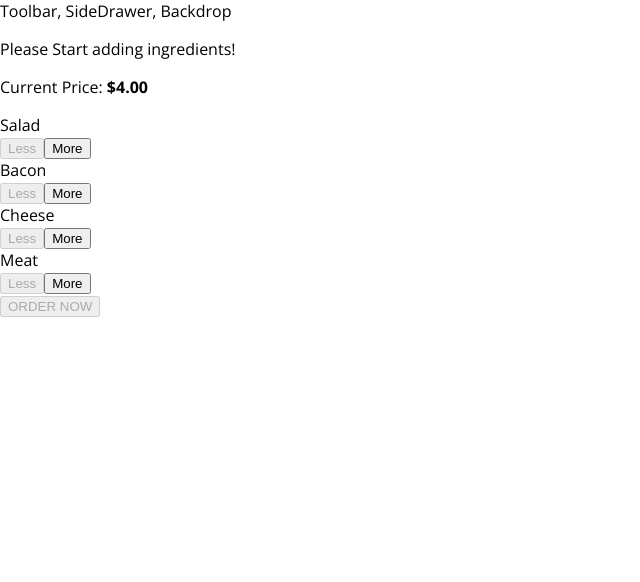
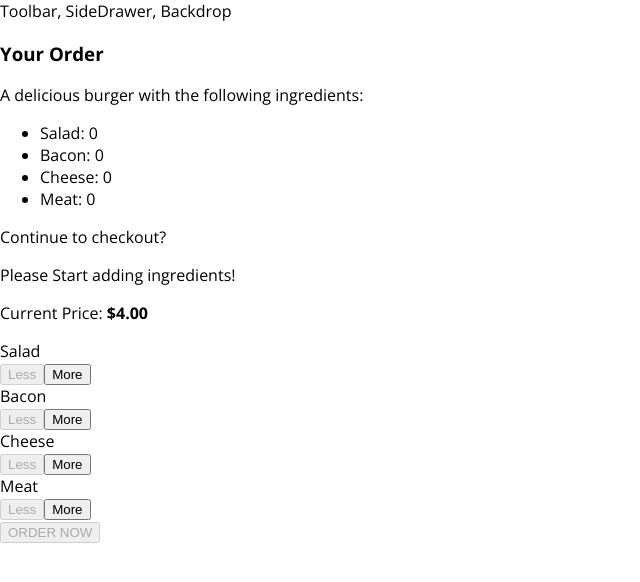
Before and after one commit to eduFDiaz/burger-project, a React app: page / in a window 1280 px wide. Shown: the top 582 px of the page, without its empty margins (0-640 px from the left). Built offline with nearby package versions, Linux system fonts and the light colour scheme.

Commit message:
125 Creating the Order Summary Modal

```diff
--- /dev/null
+++ b/src/components/Burger/OrderSummary/OrderSummary.js
@@ -0,0 +1,23 @@
+import React from 'react';
+import Aux from '../../../hoc/AuxHoc';
+
+const orderSummary = (props) => {
+    const ingredientSummary = Object.keys(props.ingredients)
+        .map(igKey => {
+            return <li key={igKey}>
+                <span style={{ textTransform: 'capitalize' }}>{igKey}</span>: {props.ingredients[igKey]}
+            </li>
+        });
+    return (
+        <Aux>
+            <h3>Your Order</h3>
+            <p>A delicious burger with the following ingredients:</p>
+            <ul>
+                {ingredientSummary}
+            </ul>
+            <p>Continue to checkout?</p>
+        </Aux>
+    );
+};
+
+export default orderSummary;
--- /dev/null
+++ b/src/components/UI/Modal/Modal.css
@@ -0,0 +1,20 @@
+.Modal {
+    position: fixed;
+    z-index: 500;
+    background-color: white;
+    width: 70%;
+    border: 1px solid #ccc;
+    box-shadow: 1px 1px 1px black;
+    padding: 16px;
+    left: 15%;
+    top: 30%;
+    box-sizing: border-box;
+    transition: all 0.3s ease-out;
+}
+
+@media (min-width: 600px) {
+    .Modal {
+        width: 500px;
+        left: calc(50% - 250px);
+    }
+}
--- /dev/null
+++ b/src/components/UI/Modal/Modal.js
@@ -0,0 +1,10 @@
+import React from 'react';
+import classes from './Modal.css';
+
+const modal = (props) => (
+    <div className={classes.Modal}>
+        {props.children}
+    </div>
+);
+
+export default modal;
--- a/src/containers/BurgerBuilder/BurgerBuilder.js
+++ b/src/containers/BurgerBuilder/BurgerBuilder.js
@@ -2,6 +2,8 @@
 import Aux from '../../hoc/AuxHoc';
 import Burger from '../../components/Burger/Burger';
 import BuildControls from '../../components/Burger/BuildControls/BuildControls';
+import Modal from '../../components/UI/Modal/Modal';
+import OrderSummary from '../../components/Burger/OrderSummary/OrderSummary';
 
 const INGREDIENT_PRICES = {
             salad: 0.5,
@@ -73,6 +75,9 @@
         }
         return (
             <Aux>
+                <Modal>
+                    <OrderSummary ingredients={this.state.ingredients}/>
+                </Modal>
                 <Burger ingredients={this.state.ingredients}/>
                 <BuildControls
                     ingredientAdded={this.addIngredientHandler}
```
Also changed, not shown: src/components/UI/Backdrop/Backdrop.css (added), src/components/UI/Backdrop/Backdrop.js (added).
